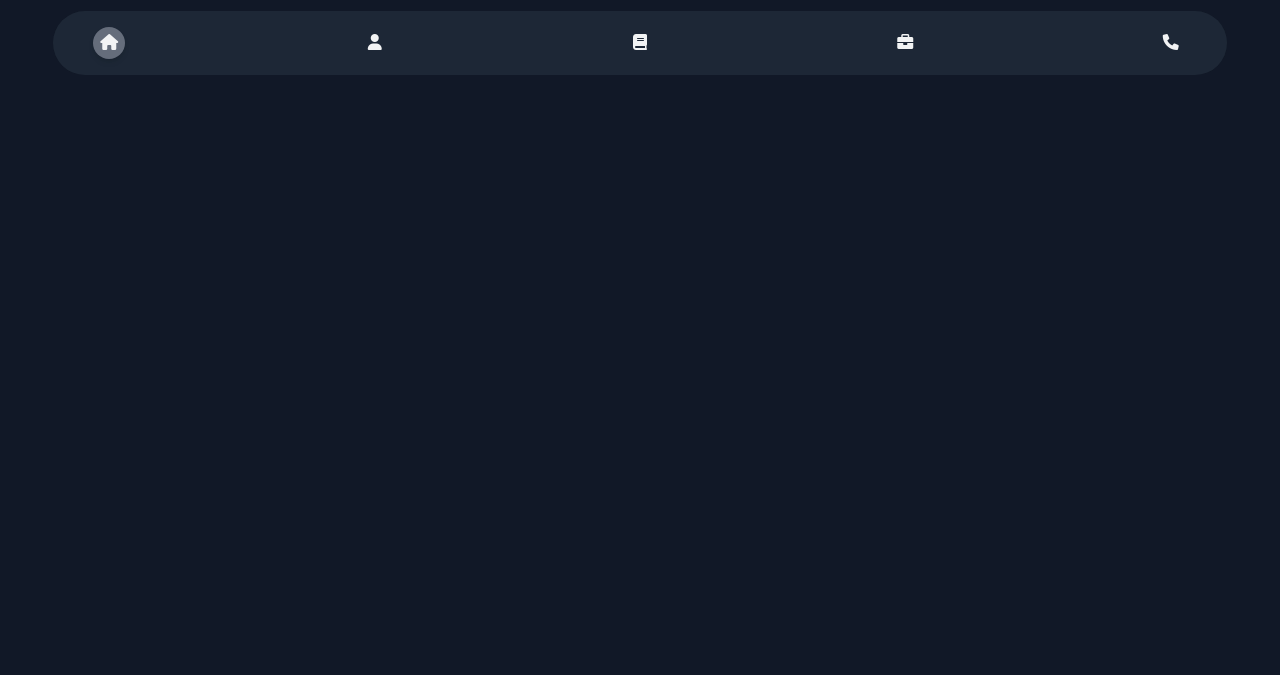
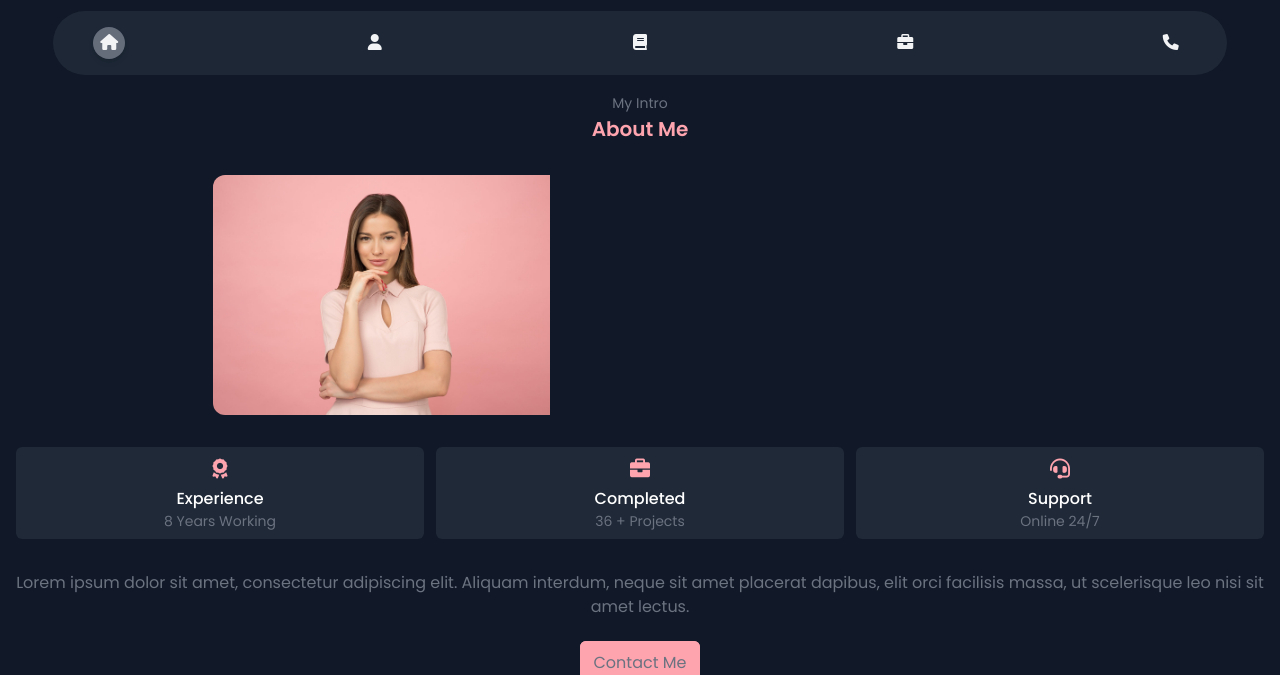
Before and after one commit to RobertoLatorraca/demo-portfolio-1, a plain HTML site: page index.html in a window 1280 px wide. Shown: the part 709-1384 px from the top of the page. Before the commit the page ends 800 px from the top, so only its background shows below. Drawn offline with nearby package versions, Linux system fonts and the light colour scheme.

Commit message:
about sm

```diff
--- a/index.html
+++ b/index.html
@@ -17,7 +17,7 @@
 <body class="bg-gray-900">
     <header class="fixed top-0 left-0 w-full h-14 z-50">
         <nav class="flex justify-between items-center">
-            <a class="font-medium">Jane Doe</a>
+            <a class="font-medium text-rose-300">Jane Doe</a>
 
             <!-- Navbar -->
             <div class="fixed bottom-4 w-full">
@@ -53,11 +53,11 @@
             </div>
 
             <!-- Mode button -->
-            <i class="fa-regular fa-moon"></i>
+            <i class="fa-regular fa-moon text-white"></i>
         </nav>
     </header>
 
-    <main class="overflow-hidden">
+    <main class="overflow-x-hidden">
         <section id="home" class="relative grid min-h-screen content-center">
             <div class="text-white text-center">
                 <div class="mb-6">
@@ -95,7 +95,48 @@
             </div>
         </section>
 
-        <section id="about"></section>
+        <section id="about" class="text-center text-gray-500">
+            <span class="text-sm text-gray-500">My Intro</span>
+            <h2 class="text-rose-300 text-xl font-bold mb-8">About Me</h2>
+
+            <div class="grid">
+                <div class="w-2/3 overflow-hidden rounded-xl justify-self-center mb-8">
+                    <img src="./assets/images/pexels-moose-photos-1036623_edited.jpg" class="object-cover h-60">
+                </div>
+
+                <div class="grid grid-cols-3 mb-8 mx-4 gap-x-3">
+                    <div class="bg-gray-800 rounded-md text-sm py-2 px-1">
+                        <i class="fa-solid fa-award text-rose-300 text-xl mb-1"></i>
+                        <h3 class="text-white text-base font-medium">Experience</h3>
+                        <span>8 Years Working</span>
+                    </div>
+                    <div class="bg-gray-800 rounded-md text-sm py-2 px-1">
+                        <i class="fa-solid fa-briefcase text-rose-300 text-xl mb-1"></i>
+                        <h3 class="text-white text-base font-medium">Completed</h3>
+                        <span>36 + Projects</span>
+                    </div>
+                    <div class="bg-gray-800 rounded-md text-sm py-2 px-1">
+                        <i class="fa-solid fa-headset text-rose-300 text-xl mb-1"></i>
+                        <h3 class="text-white text-base font-medium">Support</h3>
+                        <span>Online 24/7</span>
+                    </div>
+                </div>
+
+                <div class="mb-8">
+                    <p>
+                        Lorem ipsum dolor sit amet, consectetur adipiscing elit. Aliquam interdum, neque sit amet placerat dapibus, elit orci facilisis massa, ut scelerisque leo nisi sit amet lectus.
+                    </p>
+                </div>
+
+                <div>
+                    <a class="bg-rose-300 px-3 py-2 rounded-md border-solid border-2 border-rose-300 text-gray-500 hover:bg-rose-400">
+                        Contact Me
+                    </a>
+                </div>
+            </div>
+
+        </section>
+
         <section id="skills"></section>
         <section id="services"></section>
     </main>
```
